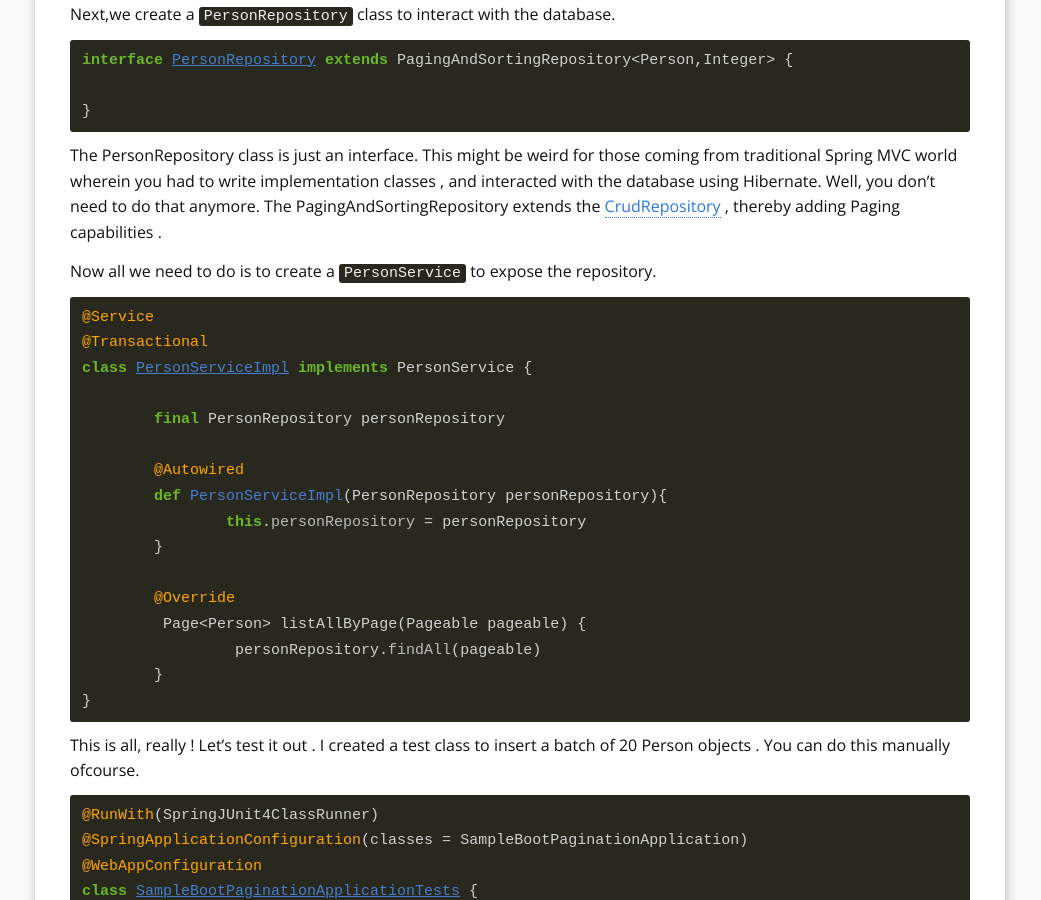
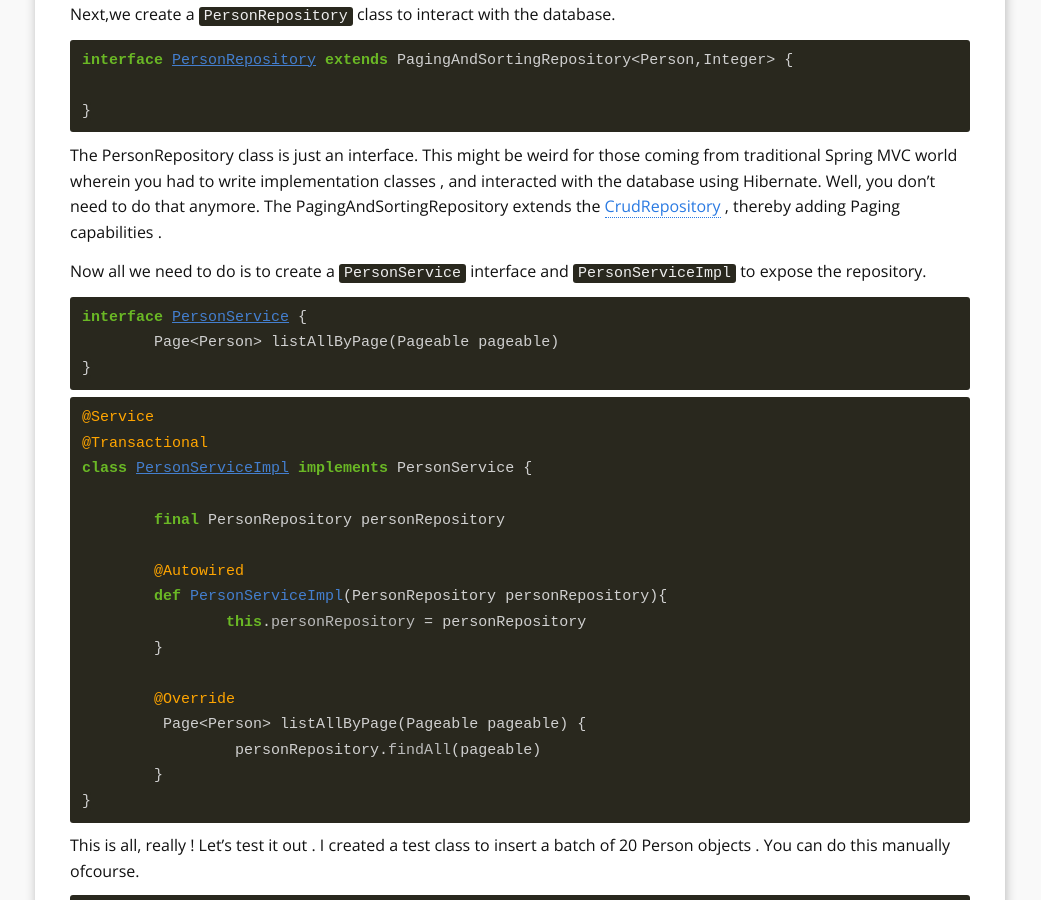
Before and after one commit to Ankush1992/Ankush1992.github.io, a Jekyll site: the page built from _posts/2016-05-03-pagination-with-spring-boot.md, in a window 1280 px wide and 900 px high, scrolled down 1619 px. Shown: the whole window, without its empty margins (120-1161 px from the left). Built offline with Jekyll 4.4.1, drawn with Linux system fonts in a browser that asks for light colours; nearby versions of some CDN libraries; comment, search, counter and statistics services are not loaded.

Commit message:
Update 2016-05-03-pagination-with-spring-boot.md

```diff
--- a/_posts/2016-05-03-pagination-with-spring-boot.md
+++ b/_posts/2016-05-03-pagination-with-spring-boot.md
@@ -82,7 +82,13 @@ interface PersonRepository extends PagingAndSortingRepository<Person,Integer> {
 The PersonRepository class is just an interface. This might be weird for those coming from traditional Spring MVC world wherein you had to write implementation classes , and interacted with the database using Hibernate. Well, you don't need to do that anymore.
 The PagingAndSortingRepository extends the [CrudRepository](http://docs.spring.io/spring-data/commons/docs/current/api/org/springframework/data/repository/CrudRepository.html) , thereby adding Paging capabilities .
 
-Now all we need to do is to create a `PersonService` to expose the repository.
+Now all we need to do is to create a `PersonService` interface and `PersonServiceImpl` to expose the repository.
+
+{% highlight groovy %}
+interface PersonService {
+	Page<Person> listAllByPage(Pageable pageable)
+}
+{% endhighlight %}
 
 {% highlight groovy %}
 @Service
```
